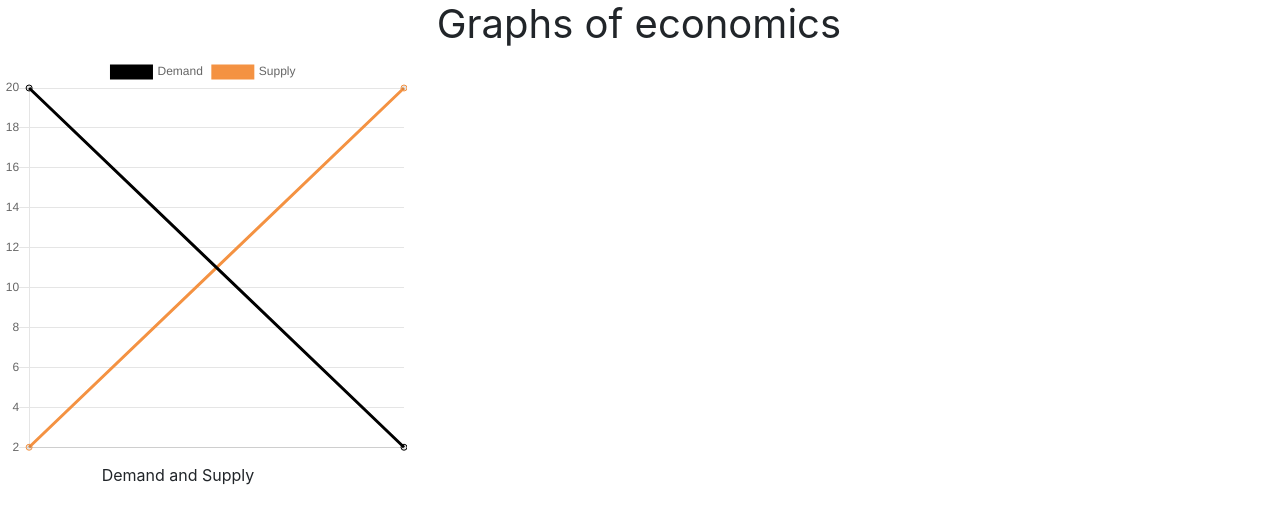
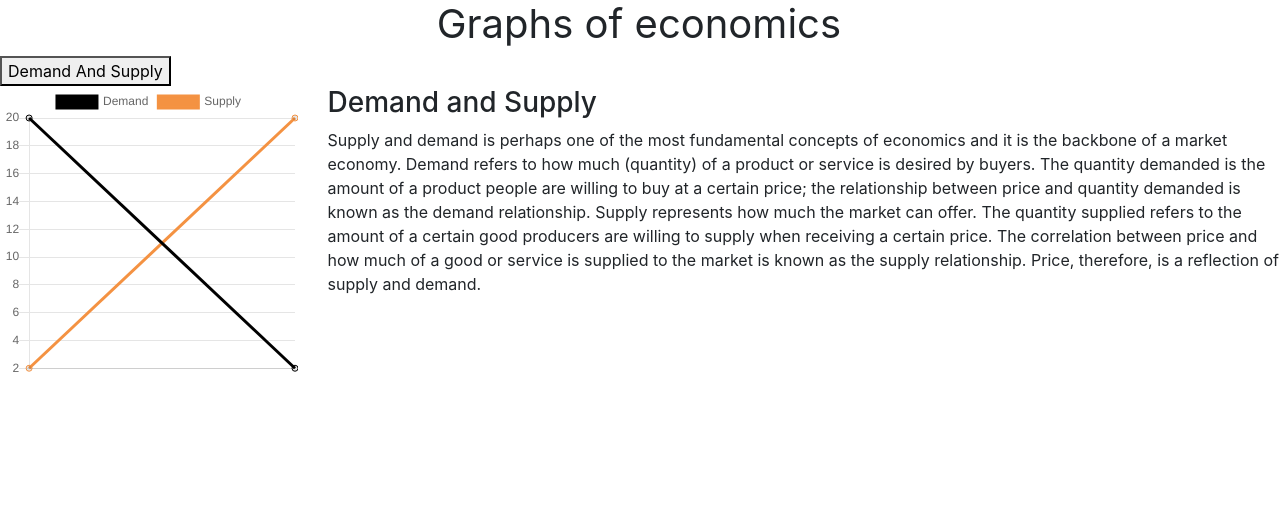
Before and after one commit to NickWatsonMan/Economics-Graphs, a Vue app in the folder my-project/: page /#/ in a window 1280 px wide. Shown: the top 524 px of the page. Built offline with nearby package versions, Linux system fonts and the light colour scheme.

Commit message:
colapse menu

```diff
--- a/my-project/src/App.vue
+++ b/my-project/src/App.vue
@@ -1,15 +1,18 @@
 <template>
   <div>
     <hello></hello>
+    <demand></demand>
   </div>
 </template>
 <script>
 import Hello from './components/Hello';
+import Demand from './components/Demand'
 
 export default {
   name: 'app',
   components: {
     Hello,
+    Demand,
   }
 };
 </script>
--- /dev/null
+++ b/my-project/src/components/Demand.vue
@@ -0,0 +1,66 @@
+<template>
+<div id="demand">
+
+    <button class="btndemand" v-on:click="show = !show">
+      Demand And Supply
+    </button>
+
+    <div class="row">
+            <div class="col-md-3 demand">
+                <transition name="fade">
+                    <p v-show="show">
+                        <canvas id="demandSupplyChart" width="200" height="200"></canvas>
+                    </p>
+                </transition>
+            </div>
+        <div class="col-md-9 demand">
+        <transition name="fade">
+        <p v-if="!show">
+            <div>
+
+            <div class="row" id="demandAndSupplyShow">
+                <div class="col-md-6"><h3>Demand and Supply</h3></div>
+            </div>
+
+            <div class="row" id="demandAndSupply">
+                <div class="col-md-12 description">
+                    Supply and demand is perhaps one of the most fundamental concepts of economics and it
+                    is the backbone of a market economy. Demand refers to how much (quantity) of a product or
+                    service is desired by buyers. The quantity demanded is the amount of a product people are willing to buy at a certain price; the relationship between price and quantity demanded is known as the demand relationship. Supply represents how much the market can offer. The quantity supplied refers to the amount of a certain good producers are willing to supply when receiving a certain price. The correlation between price and how much of a good or service is supplied to the market is known as the supply relationship. Price, therefore, is a reflection of supply and demand.
+                </div>
+            </div>
+
+            </div>
+        </p>
+        </transition>
+        </div>
+    </div>
+
+  </div>
+</template>
+
+<script>
+export default {
+  name: 'demand',
+  data() {
+     return { show: true
+}
+  }
+};
+
+</script>
+
+
+<style>
+.demand{
+     float: left;
+}
+.btndemand{
+}
+.fade-enter-active, .fade-leave-active {
+  transition: opacity .5s
+}
+.fade-enter, .fade-leave-to /* .fade-leave-active in <2.1.8 */ {
+  opacity: 0
+}
+</style>
--- a/my-project/src/components/Hello.vue
+++ b/my-project/src/components/Hello.vue
@@ -6,17 +6,13 @@
     <div class="col-md-4"></div>
     <div class="col-md-4"><h1>Graphs of economics</h1></div>
   </div>
-  <div class="row">
-    <div class="col-md-4">
-          <canvas id="demandSupplyChart" width="400" height="400"></canvas>
-          <p>Demand and Supply</p>
-    </div>
-  </div>
 </div>
 </template>
+
 <script>
 export default {
   name: 'hello',
+
   data () {
     return {
       msg: 'Welcome to Your Vue.js App'
@@ -35,4 +31,9 @@ p {
   font-weight: normal;
   margin-left: 25%;
 }
+
+.description{
+  margin-top: 21px;
+}
+
 </style>
--- a/my-project/src/main.js
+++ b/my-project/src/main.js
@@ -22,6 +22,7 @@ new Vue({
   components: { App }
 })
 
+
 //drawing demand/supply chart
 var ctx = document.getElementById("demandSupplyChart").getContext('2d');
 var myChart = new Chart(ctx, {
```
